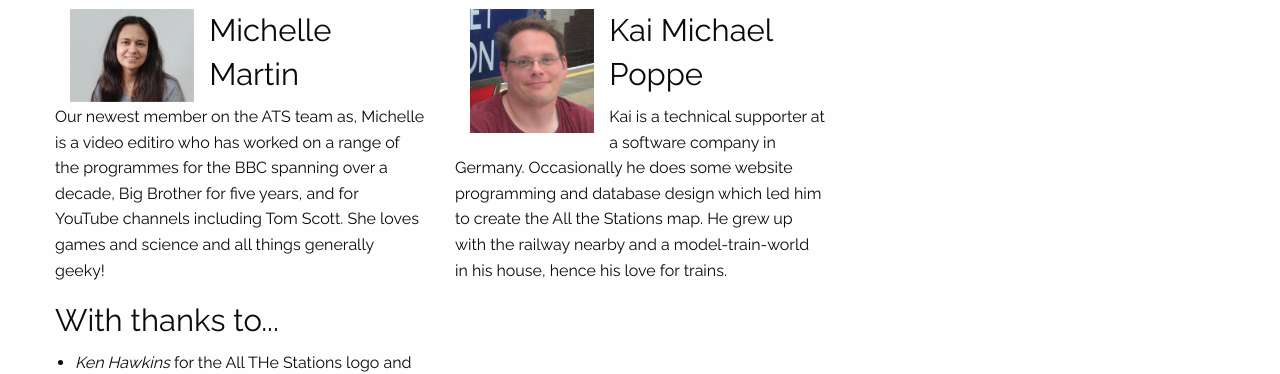
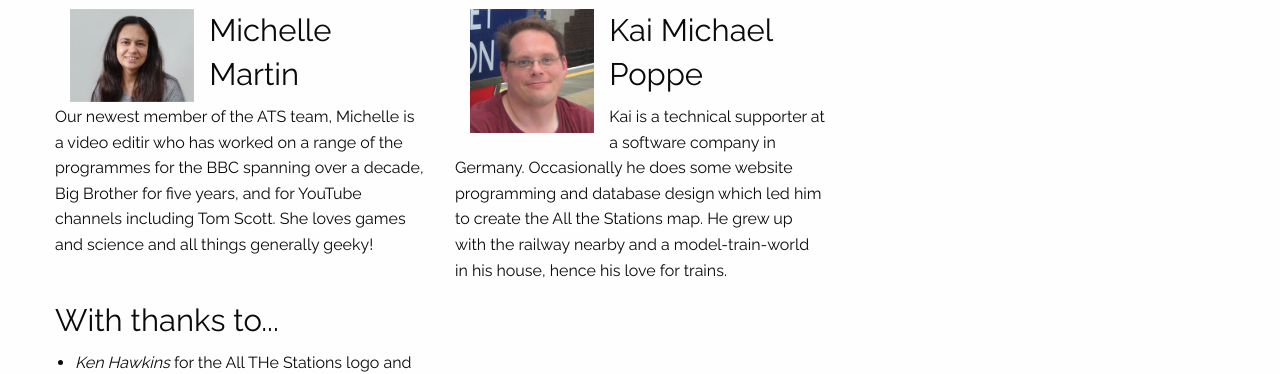
Before and after one commit to khawkins98/all-the-stations, a Jekyll site: the page built from team.md, in a window 1280 px wide. Shown: the part 1477-1851 px from the top of the page. Built offline with Jekyll 4.4.1, drawn with Linux system fonts in a browser that asks for light colours; nearby versions of some CDN libraries; comment, search, counter and statistics services are not loaded.

Commit message:
Update team.md

```diff
--- a/team.md
+++ b/team.md
@@ -69,7 +69,7 @@ order: 7
 				<img src="/static/images/michelle.jpg">
 			</div>
 			<h3>Michelle Martin</h3>
- 			<p>Our newest member on the ATS team as, Michelle is a video editiro who has worked on a range of the programmes for the BBC spanning over a decade, Big Brother for five years, and for YouTube channels including Tom Scott. She loves games and science and all things generally geeky!</p>
+ 			<p>Our newest member of the ATS team, Michelle is a video editir who has worked on a range of the programmes for the BBC spanning over a decade, Big Brother for five years, and for YouTube channels including Tom Scott. She loves games and science and all things generally geeky!</p>
  		</div>
  		<div class="column">
  			<div class="columns medium-5 float-left">
```
